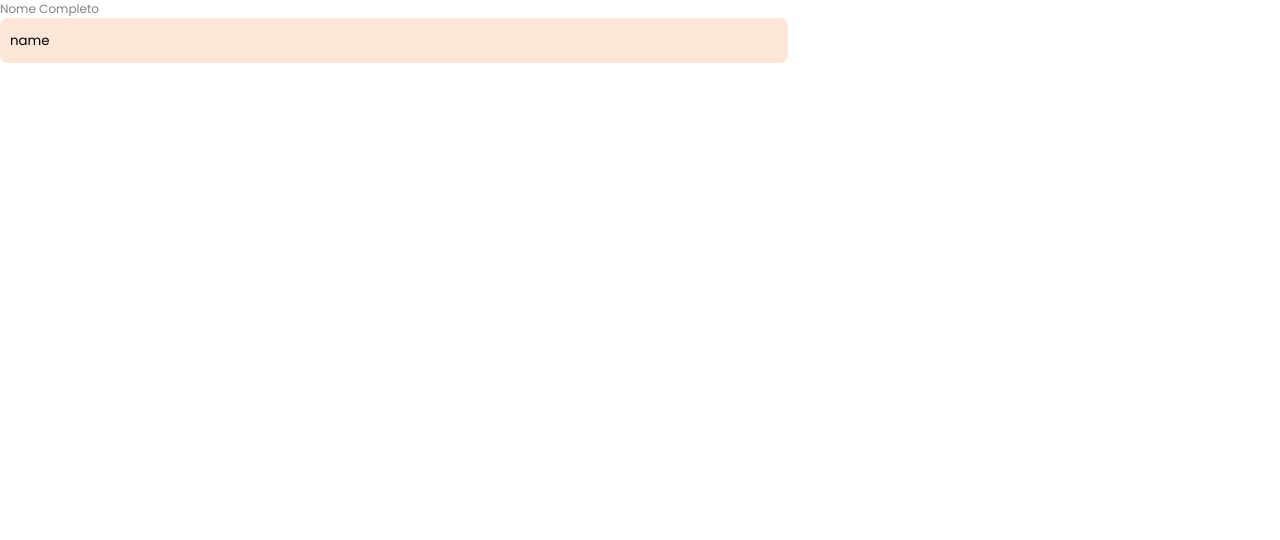
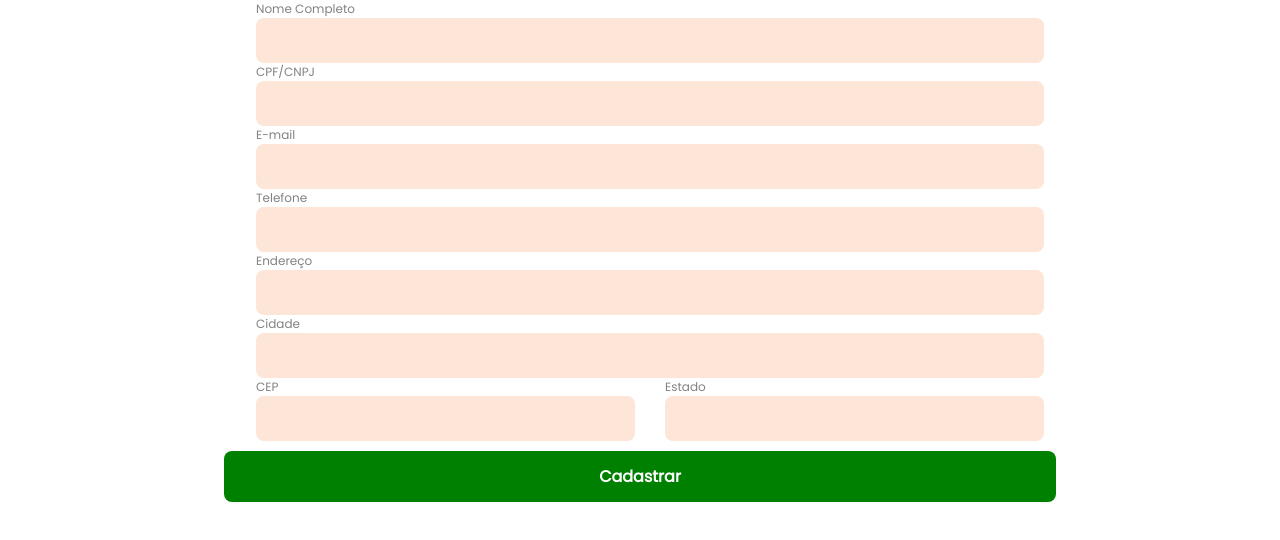
Before and after one commit to estartandodevs-course/recolapp, a React (Create React App) app: page /register in a window 1280 px wide. Shown: the top 540 px of the page. Built offline with nearby package versions, Linux system fonts and the light colour scheme; the HTML template or start-up script is replaced by a standard one.

Commit message:
chore: estilizando página de registro WIP

```diff
--- a/src/pages/Register/index.js
+++ b/src/pages/Register/index.js
@@ -1,10 +1,21 @@
-import { Container } from "./styles";
+import { Container, Wrapper } from "./styles";
 import { Input } from "../../components/Input";
+import { Button } from "../../components/Button";
 
 const Register = () => {
   return (
     <Container>
-      <Input id="name" value="name" label="Nome Completo" />
+      <Input id="name" value="" label="Nome Completo" />
+      <Input id="cpf" value="" label="CPF/CNPJ" />
+      <Input id="email" value="" label="E-mail" />
+      <Input id="telefone" value="" label="Telefone" />
+      <Input id="endereço" value="" label="Endereço" />
+      <Input id="cidade" value="" label="Cidade" />
+      <Wrapper>
+        <Input id="cep" value="" label="CEP" />
+        <Input id="estado" value="" label="Estado" />
+      </Wrapper>
+      <Button width="65%">Cadastrar</Button>
     </Container>
   );
 };
--- a/src/pages/Register/styles.js
+++ b/src/pages/Register/styles.js
@@ -1,5 +1,21 @@
 import styled from "styled-components";
 
 export const Container = styled.div`
+  height: 100%;
+  width: 100%;
+
+  display: flex;
+  flex-direction: column;
+  align-items: center;
+  justify-content: center;
+`;
+
+export const Wrapper = styled.div`
+  width: 60%;
+  display: flex;
+  align-items: center;
+  justify-content: space-between;
+  gap: 50px;
+  margin-bottom: 10px;
 
 `;
```
